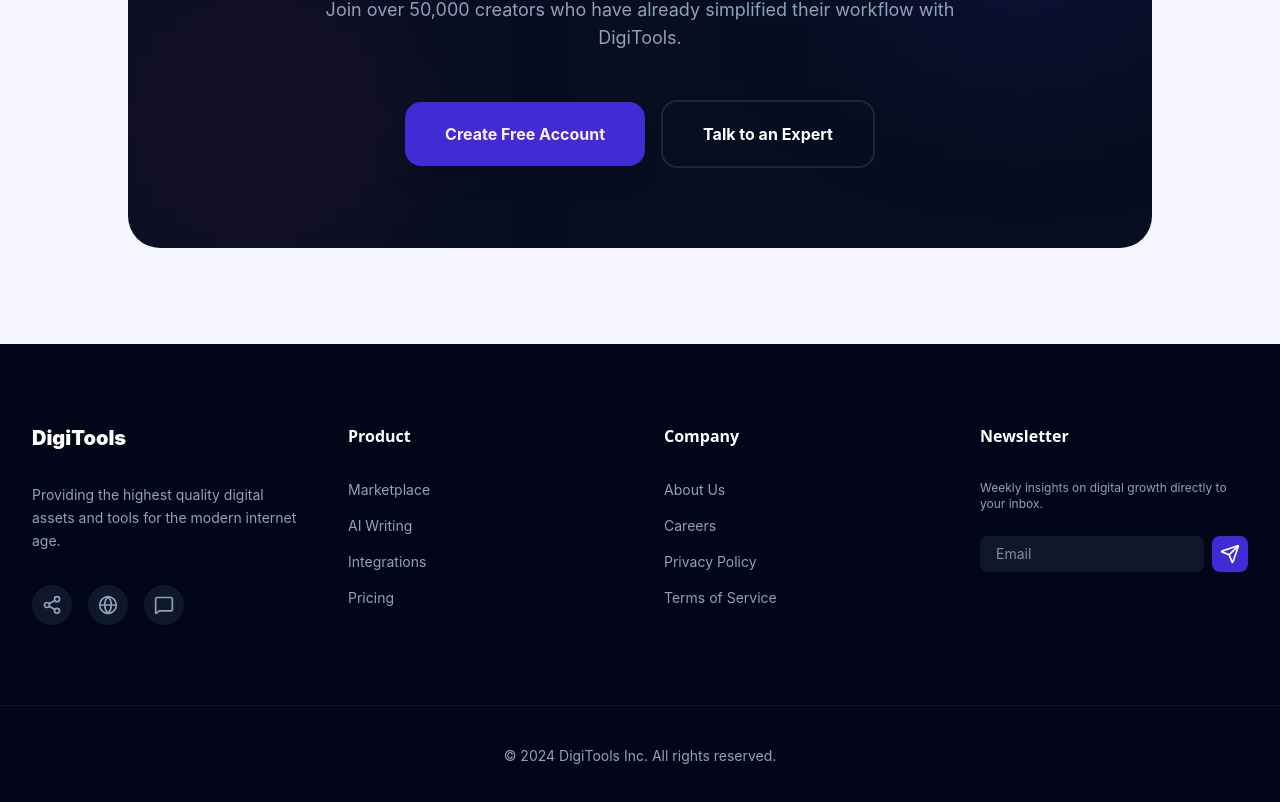
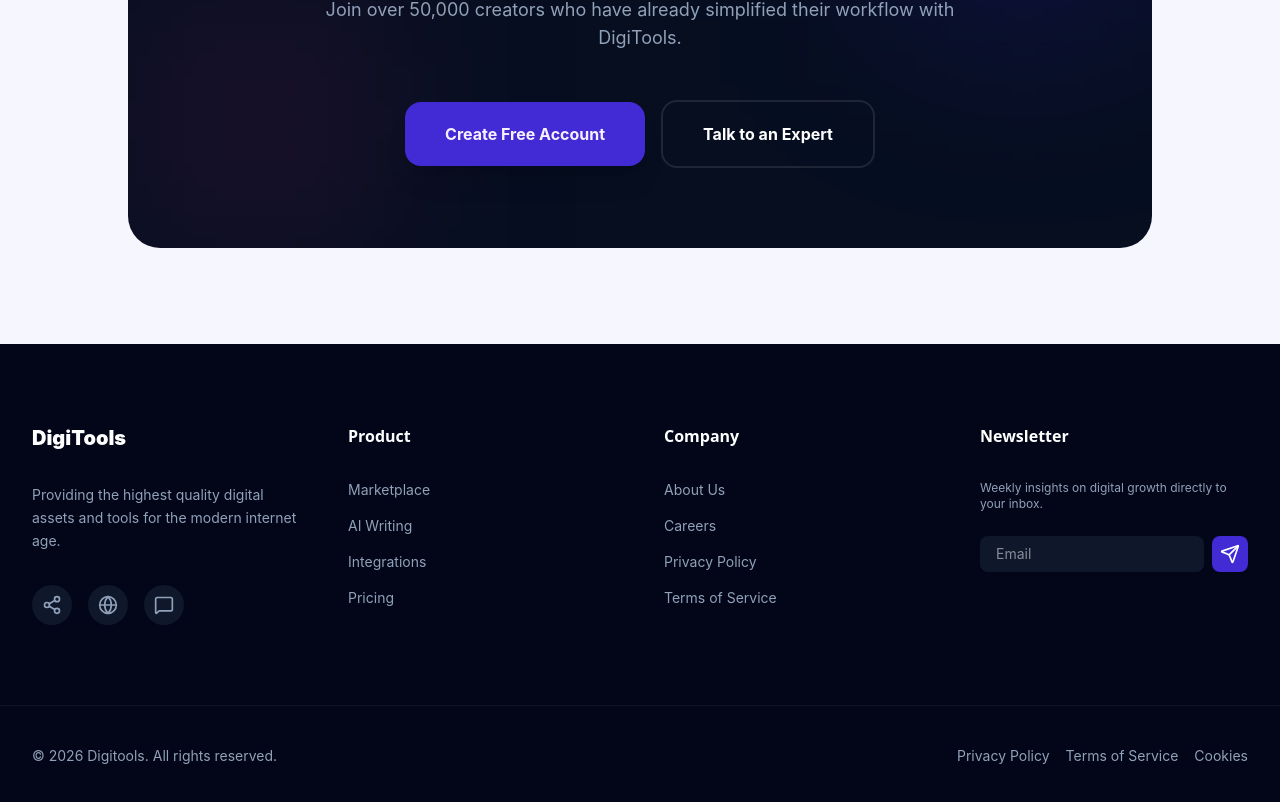
Before and after one commit to mmizan24/DigiTools-Mizan, a React (Vite) app: page / in a window 1280 px wide. Shown: the part 4875-5677 px from the top of the page. Built offline with nearby package versions, Linux system fonts and the light colour scheme.

Commit message:
fixing some issues

```diff
--- a/src/components/Footer.jsx
+++ b/src/components/Footer.jsx
@@ -3,7 +3,7 @@ import { Share2, Globe, MessageSquare, Send } from 'lucide-react';
 
 export const Footer = () => {
   return (
-    <footer className="bg-slate-950 w-full pt-20 pb-10">
+    <footer className="bg-slate-950  mx-auto pt-20 pb-10">
       <div className="grid grid-cols-2 md:grid-cols-4 gap-12 px-8 max-w-7xl mx-auto mb-20">
         <div>
           <div className="text-xl font-black text-white mb-8">DigiTools</div>
@@ -57,8 +57,15 @@ export const Footer = () => {
         </div>
       </div>
 
-      <div className="max-w-7xl mx-auto px-8 pt-10 border-t border-white/5 text-center">
-        <p className="text-slate-400 text-sm">© 2024 DigiTools Inc. All rights reserved.</p>
+      <div className=" flex justify-between max-w-7xl mx-auto px-8 pt-10 border-t border-white/5 text-center">
+        <p className="text-slate-400 text-sm">© 2026 Digitools. All rights reserved.</p>
+        <div className="flex gap-4">
+          <p className="text-slate-400 hover:text-white transition-colors text-sm" href="#">Privacy Policy</p>
+          <p className="text-slate-400 hover:text-white transition-colors text-sm" href="#">Terms of Service</p>
+          <p className="text-slate-400 hover:text-white transition-colors text-sm" href="#">Cookies</p>
+
+        </div>
+
       </div>
     </footer>
   );
```
Also changed, not shown: 1 other file (tests, documents, lock files or other folders).
